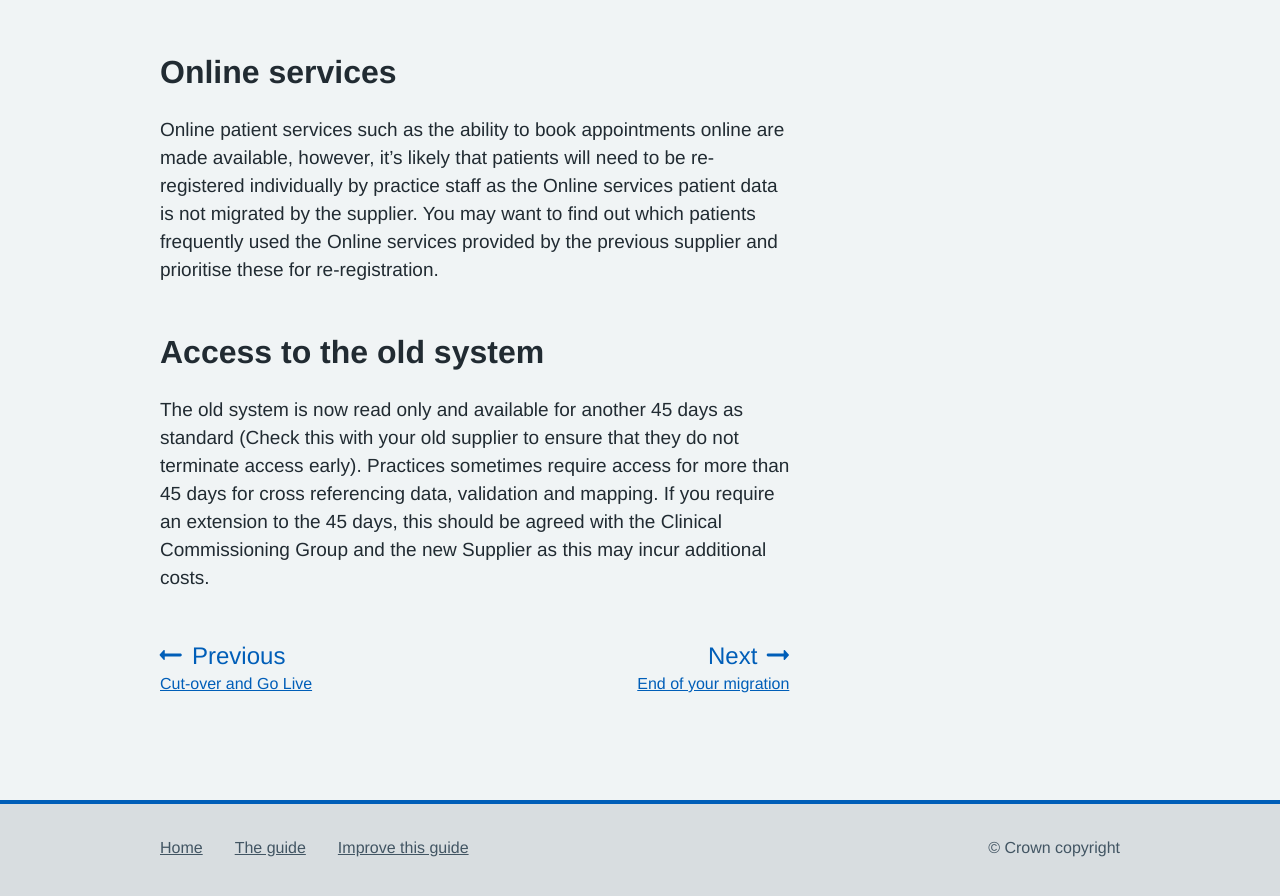
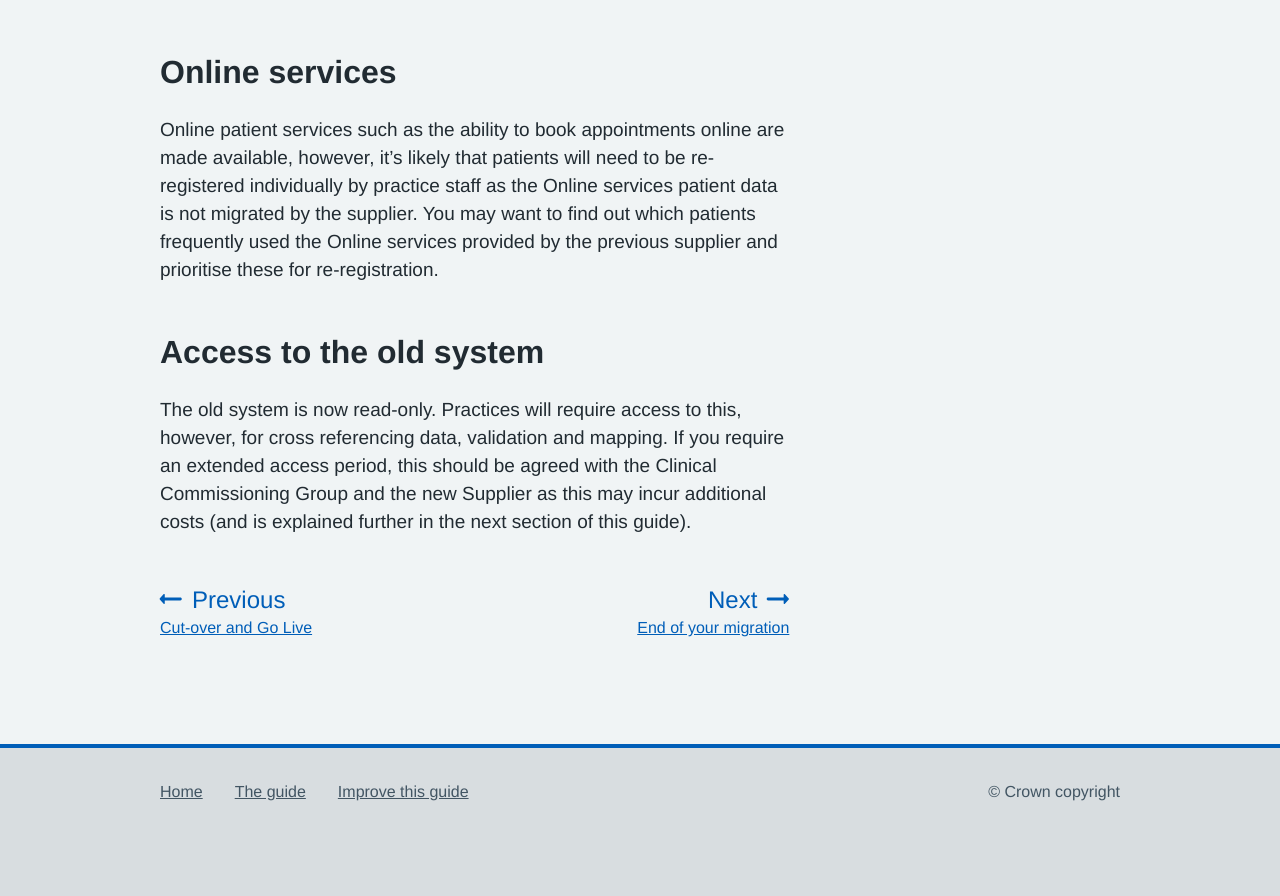
Before and after one commit to nhsconnect/prm-practice-migration, a Jekyll site: the page built from guide/07-post-go-live.md, in a window 1280 px wide and 900 px high, scrolled down 2616 px. Shown: the top 896 px of the window. Built offline with Jekyll 4.4.1, drawn with Linux system fonts in a browser that asks for light colours; some web fonts are replaced; after the commit the page ends 3460 px from its top, so only the background shows below that.

Commit message:
Update 07-post-go-live.md

```diff
--- a/guide/07-post-go-live.md
+++ b/guide/07-post-go-live.md
@@ -78,4 +78,5 @@ Online patient services such as the ability to book appointments online are made
 
 ## Access to the old system
 
-The old system is now read only and available for another 45 days as standard (Check this with your old supplier to ensure that they do not terminate access early). Practices sometimes require access for more than 45 days for cross referencing data, validation and mapping. If you require an extension to the 45 days, this should be agreed with the Clinical Commissioning Group and the new Supplier as this may incur additional costs.
+The old system is now read-only. Practices will require access to this, however, for cross referencing data, validation and mapping. If you require an extended access period, this should be agreed with the Clinical Commissioning Group and the new Supplier as this may incur additional costs (and is explained further in the next section of this guide).
+<!-- [UPLIFT] Reworded this part and removed references to 45 days -->
```
